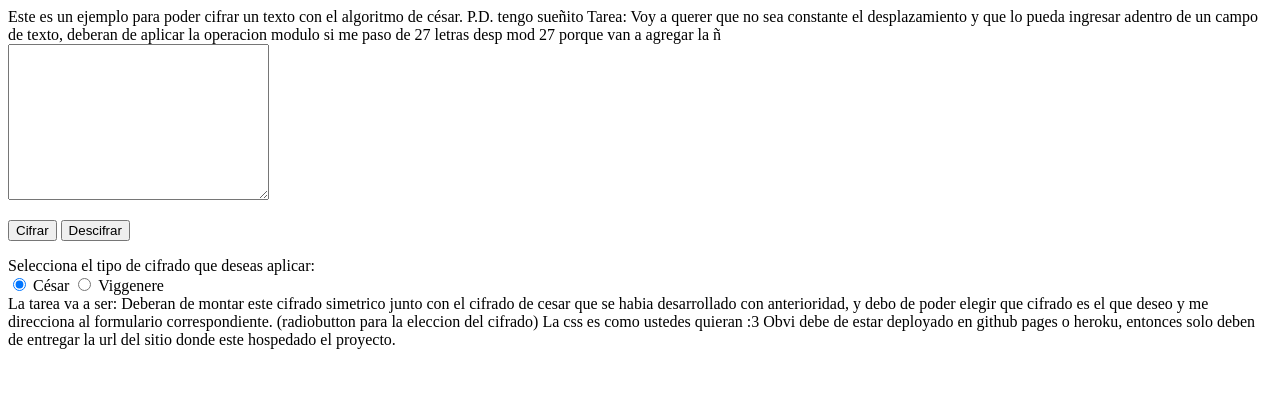
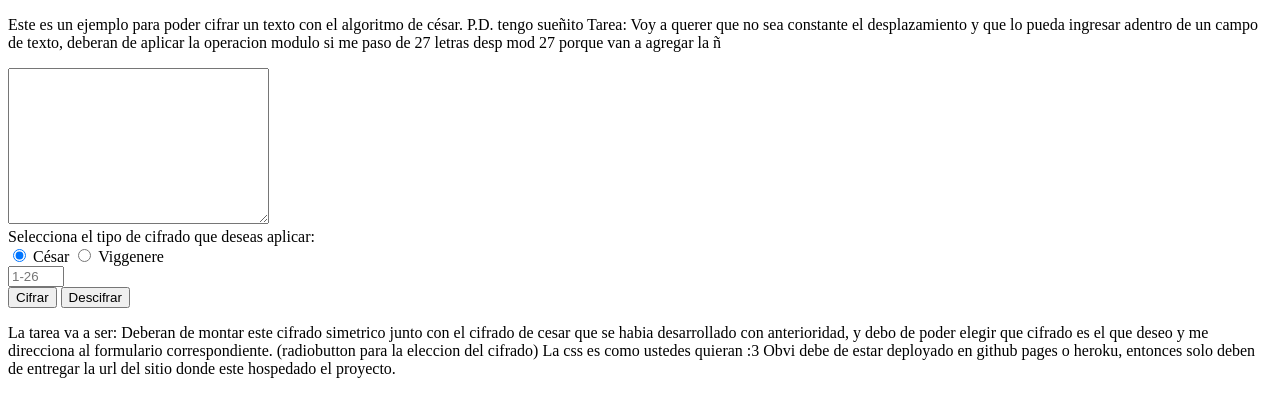
Before and after one commit to CatusElPoderoso/5IV7-SW-Chico-Lampart-Ariadna, a plain HTML site: page cifrados.html in a window 1280 px wide. Drawn offline with Linux system fonts and the light colour scheme.

Commit message:
aaaaaaaa

```diff
--- a/JS/cifrados/cesar.js
+++ b/JS/cifrados/cesar.js
@@ -65,8 +65,23 @@ var cesar = cesar || (function(){
 
 
 function cifrar(){
-    document.getElementById("resultado").innerHTML =
-    cesar.encode(document.getElementById("cadena").value, 3);
+    var boC = document.getElementById('cifCesar');
+    boC.addEventListener('click',vCesar);
+    function vCesar(){
+    if(document.getElementById('desp').value.lenght == 0 || document.getElementById('desp').value == 0) {
+        document.getElementById("msjCesar").innerHTML = `Ingresa un valor.`;
+        event.preventDefault();
+    }if(document.getElementById('desp').value > 26){
+        document.getElementById("msjCesar").innerHTML = `Para el cifrado César solo puedes ingresar números entre 1 y 26.`;
+        event.preventDefault();
+    }if(document.getElementById("cadena").value.lenght > 20){
+        document.getElementById("msjCesar").innerHTML = `Tu mensaje es demasiado largo. Ingresa uno menos a 20 letras.`;
+        event.preventDefault();
+    }else{
+        console.log(document.getElementById("cadena").value, document.getElementById("desp").value);
+        document.getElementById("resultado").innerHTML =
+        cesar.encode(document.getElementById("cadena").value, document.getElementById("desp").value);
+    }}
 }
 
 //funcion de descifrado
--- a/JS/cifrados/checked.js
+++ b/JS/cifrados/checked.js
@@ -0,0 +1,9 @@
+var boC = document.getElementById('cifCesar');
+boC.addEventListener('click',method2);
+function method2(){
+  if(document.getElementById('desp').value > 26){
+    document.getElementById("msjCesar").innerHTML = `Para el cifrado César solo puedes ingresar números entre 1 y 26`;
+    console.log("evento prevenido")
+    event.preventDefault();
+  }
+}
--- a/cifrados.html
+++ b/cifrados.html
@@ -8,8 +8,8 @@
     <title>Document</title>
 </head>
 <body>
-
     <section class="cesar">
+        <p>
             Este es un ejemplo para poder cifrar un texto con el algoritmo de césar.
             P.D. tengo sueñito
 
@@ -22,12 +22,11 @@
             desp  mod 27
 
             porque van a agregar la ñ
-        <br>
+        </p>
+        <!-- texto -->
         <textarea id="cadena" cols="30" rows="10"></textarea>
         <br>
-        <p><input type="button" value="Cifrar" onclick="cifrar()" >
-            <input type="button" value="Descifrar" onclick="descifrar()" ></p>
-
+        <!-- radio -->
         <div>
             Selecciona el tipo de cifrado que deseas aplicar:<br>
           <input type="radio" id="huey" name="drone" value="huey" checked>
@@ -35,10 +34,22 @@
           <input type="radio" id="dewey" name="drone" value="dewey">
           <label for="dewey">Viggenere</label>
         </div>
+        <!-- desplazamiento o llave -->
+        <div>
+            <div id="msjCesar"></div>
+            <input type="number" placeholder="1-26" id="desp" min="1" max="26">
+        </div>
+        <!-- cifrar o descifrar -->
+        <div>
+            <input type="button" value="Cifrar" id="cifCesar" onclick="cifrar()" >
+            <input type="button" value="Descifrar" onclick="descifrar()" >
+        </div>
+        <!-- resultado -->
         <div id="resultado" ></div>
     </section>
 
     <section class="viggenere">
+        <p>
             La tarea va a ser:
 
             Deberan de montar este cifrado simetrico junto con el cifrado de cesar
@@ -51,10 +62,12 @@
 
             Obvi debe de estar deployado en github pages o heroku, entonces solo deben de entregar
             la url del sitio donde este hospedado el proyecto.
+        </p>
     </section>
 
     <!-- js -->
-    <script src="js/cifrados/cesar.js" ></script>
-    <script src="js/cifrados/viggenere.js"></script>
+    <script src="js/cifrados/cesar.js" >    </script>
+    <script src="js/cifrados/viggenere.js"> </script>
+    <script src="js/cifrados/checked.js">   </script>
 </body>
 </html>
```
Lines whose indentation alone changed are shown as unchanged.
